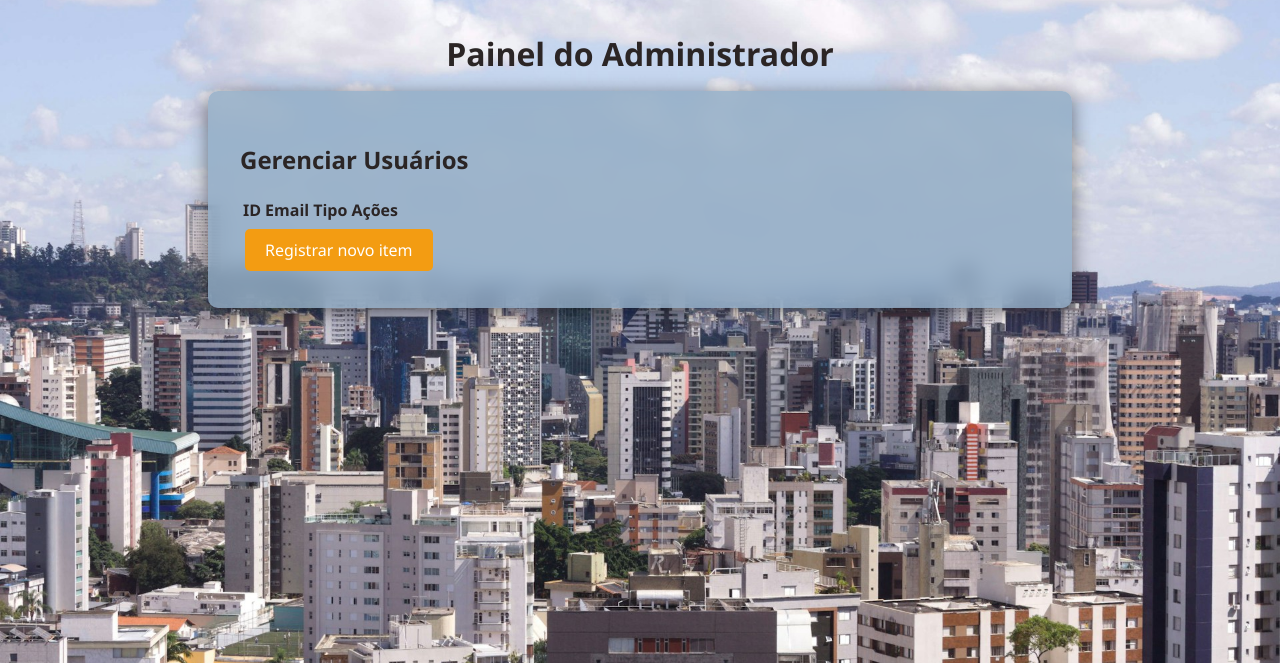
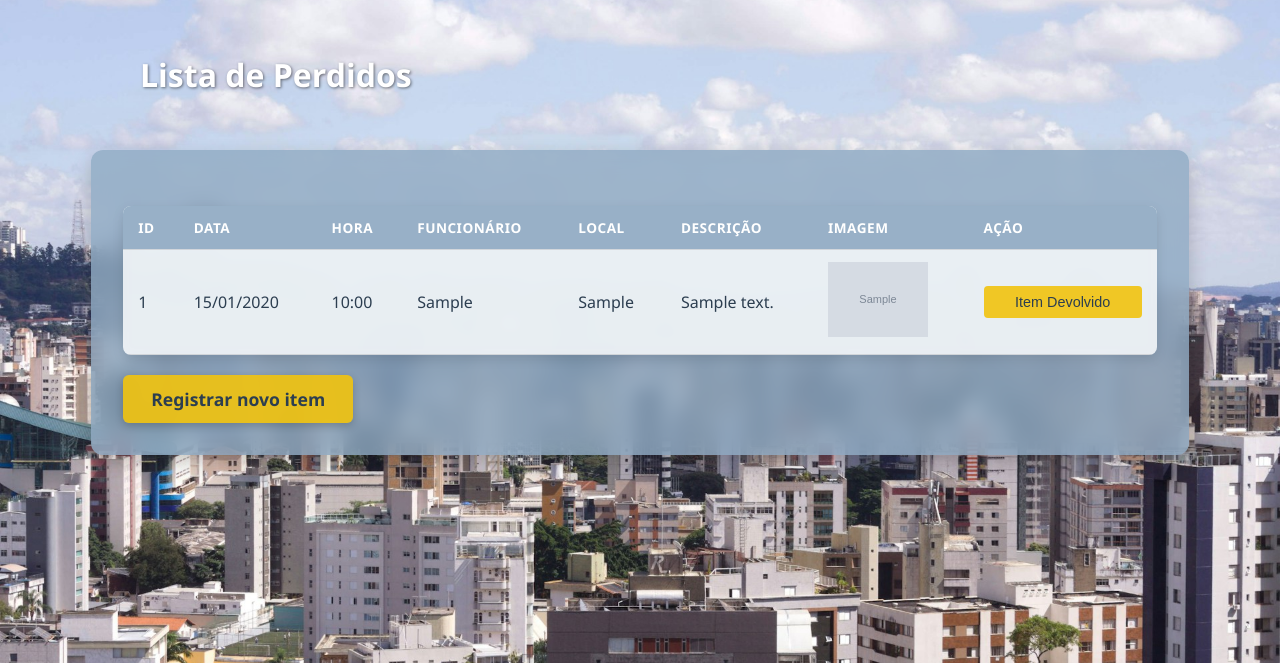
Before and after one commit to vazimm/Achados-e-Perdidos, a Flask app: page /dashboard/admin in a window 1280 px wide. Shown: the top 663 px of the page. Run offline with Flask 2, Linux system fonts and the light colour scheme; the visitor is signed in with stand-in values (Sample User, id 1); tables that the repository leaves empty hold one stand-in row (values such as "Sample post"); grey boxes marked "Sample" are stand-in pictures; lists and menus that the app fills with data are empty.

Commit message:
Função de ocultar itens devolvidos

```diff
--- a/src/app/controllers/dashboard_controller.py
+++ b/src/app/controllers/dashboard_controller.py
@@ -42,8 +42,11 @@ def admin_dashboard():
     if user.user_type != 'admin':
         return redirect(url_for('dashboard.user_dashboard'))
 
-    # Renderiza o template do dashboard de admin, passando o usuário
-    return render_template('dashboard/admin_dashboard.html', user=user)
+    # Buscar todos os itens no banco de dados
+    items = Item.query.all()
+
+    # Renderiza o template, passando o usuário e os itens
+    return render_template('dashboard/admin_dashboard.html', user=user, items=items)
 
 #Novo item
 @DashboardController.route('/admin/new_item', methods=['GET', 'POST'])
@@ -106,10 +109,24 @@ def new_item():
 
 @DashboardController.route('/recuperar_pertence')
 def recuperar_pertence():
-    # Busca todos os items registrados no banco de dados
-    items = Item.query.all()
+     # Busca apenas os itens ativos (não devolvidos)
+    items = Item.query.filter_by(ativo=True).all()
     # Renderiza o template e passa a lista de items
     return render_template('dashboard/recuperar_pertence.html', items=items)
+
+@DashboardController.route('/admin/hide_item', methods=['POST'])
+def hideen_item():
+    item_id = request.form.get('item_id')
+
+    item = Item.query.get(item_id)
+    if item:
+        item.ativo = False
+        db.session.commit()
+        flash(f'Item #{item.id} marcado como devolvido.', 'success')
+    else:
+        flash('Item não encontrado.', 'danger')
+
+    return redirect(url_for('dashboard.admin_dashboard'))
 
 @DashboardController.route('/submit-request-item', methods=['POST'])
 def submit_request_item():
--- a/src/app/models/item.py
+++ b/src/app/models/item.py
@@ -11,6 +11,7 @@ class Item(db.Model):
     local = db.Column(db.String(200), nullable=False)
     item_description = db.Column(db.Text, nullable=False)
     imagem_path = db.Column(db.String(300), nullable=True)
+    ativo = db.Column(db.Boolean, default=True)
 
     def __repr__(self):
         return f'<Item {self.id} - {self.item_description}>'
--- /dev/null
+++ b/src/app/static/css/style_btn.css
@@ -0,0 +1,21 @@
+.btn {
+    display: inline-block;
+    padding: 12px 28px;
+    background-color: rgba(241, 196, 15, 0.9);
+    color: #2c3e50;
+    font-weight: 600;
+    text-decoration: none;
+    border-radius: 6px;
+    box-shadow: 0 3px 8px rgba(0, 0, 0, 0.2);
+    transition: all 0.3s ease;
+    border: none;
+    cursor: pointer;
+    font-size: 1.1rem;
+    margin-top: 20px;
+}
+
+.btn:hover {
+    background-color: rgba(241, 196, 15, 1);
+    transform: translateY(-2px);
+    box-shadow: 0 5px 12px rgba(0, 0, 0, 0.3);
+}
--- a/src/app/templates/dashboard/admin_dashboard.html
+++ b/src/app/templates/dashboard/admin_dashboard.html
@@ -6,42 +6,72 @@
         <title>Painel do Administrador</title>
         <link
             rel="stylesheet"
-            href="{{ url_for('static', filename='css/style_admin.css') }}"
+            href="{{ url_for('static', filename='css/style_request.css') }}"
+        />
+        <link
+            rel="stylesheet"
+            href="{{ url_for('static', filename='css/style_btn.css') }}"
         />
     </head>
     <body>
         <header>
-            <h1>Painel do Administrador</h1>
+            <div class="header-content">
+                <h1>Lista de Perdidos</h1>
+            </div>
         </header>
         <main>
-            <section>
-                <h2>Gerenciar Usuários</h2>
             <table>
                 <thead>
                     <tr>
                         <th>ID</th>
-                            <th>Email</th>
-                            <th>Tipo</th>
-                            <th>Ações</th>
+                        <th>Data</th>
+                        <th>Hora</th>
+                        <th>Funcionário</th>
+                        <th>Local</th>
+                        <th>Descrição</th>
+                        <th>Imagem</th>
+                        <th>Ação</th>
                     </tr>
                 </thead>
                 <tbody>
-                        {% for user in users %}
+                    {% for item in items %}
                     <tr>
-                            <td>{{ user.id }}</td>
-                            <td>{{ user.email }}</td>
-                            <td>{{ user.tipo }}</td>
+                        <td>{{ item.id }}</td>
+                        <td>{{ item.item_date.strftime('%d/%m/%Y') }}</td>
                         <td>
-                                <a href="/admin/edit/{{ user.id }}">Editar</a>
-                                <a href="/admin/delete/{{ user.id }}"
-                                    >Excluir</a
+                            {{ item.item_encontrado_time.strftime('%H:%M') }}
+                        </td>
+                        <td>{{ item.funcionario }}</td>
+                        <td>{{ item.local }}</td>
+                        <td>{{ item.item_description }}</td>
+                        <td>
+                            {% if item.imagem_path %}
+                            <img
+                                src="{{ url_for('static', filename=item.imagem_path) }}"
+                                alt="Imagem do item"
+                                width="100"
+                            />
+                            {% else %}
+                            <span>Sem imagem</span>
+                            {% endif %}
+                        </td>
+                        <td>
+                            <form
+                                method="POST"
+                                action="{{ url_for('dashboard.hideen_item') }}"
                             >
+                                <input
+                                    type="hidden"
+                                    name="item_id"
+                                    value="{{ item.id }}"
+                                />
+                                <button type="submit">Item Devolvido</button>
+                            </form>
                         </td>
                     </tr>
                     {% endfor %}
                 </tbody>
             </table>
-            </section>
             <div class="admin-actions">
                 <a href="{{ url_for('dashboard.new_item') }}" class="btn"
                     >Registrar novo item</a
```
Also changed, not shown: 1 other file. Lines whose indentation alone changed are shown as unchanged.
